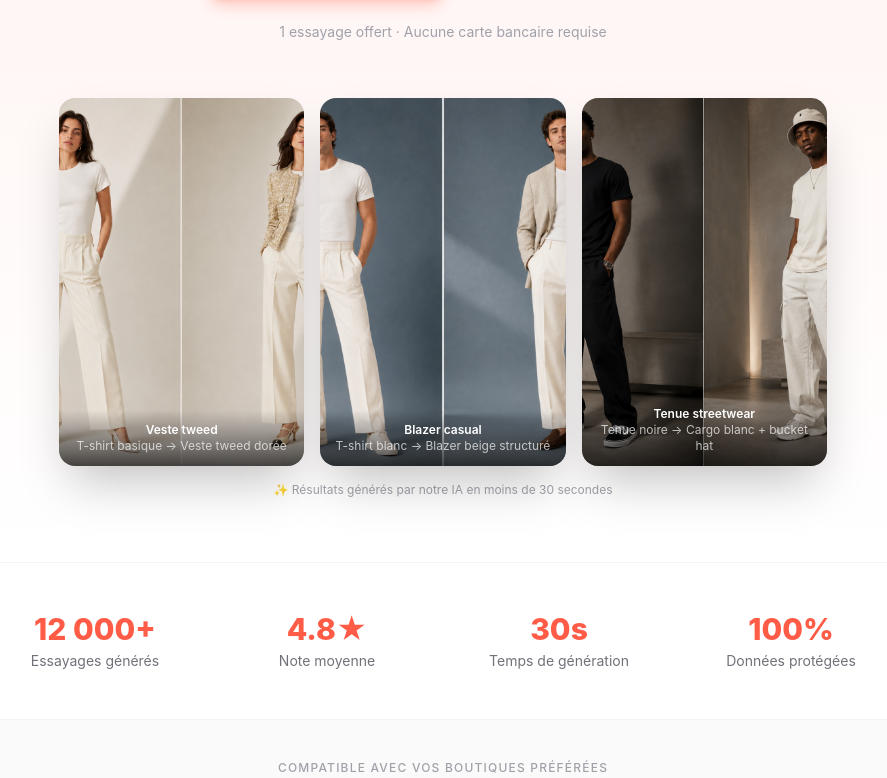
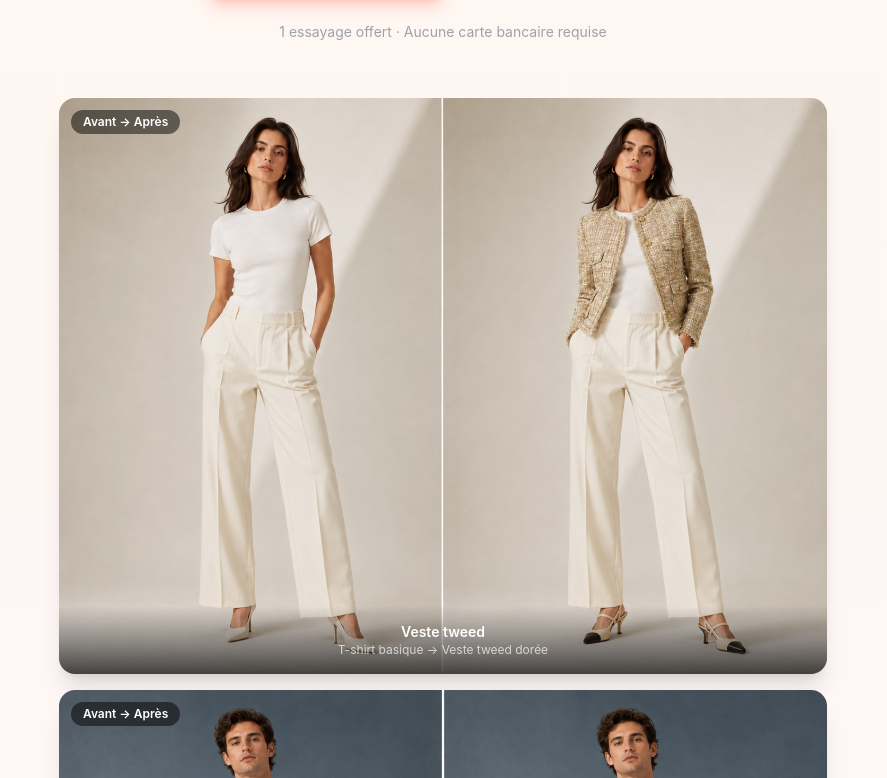
Before and after one commit to julesh66250/tryfit-ai, a Next.js app: page / in a window 1280 px wide. Shown: the part 522-1300 px from the top of the page, without its empty margins (197-1084 px from the left). Built offline with nearby package versions, Linux system fonts and the light colour scheme.

Commit message:
fix: images paysage avant/apres, 12 avis + afficher plus

```diff
--- a/app/page.tsx
+++ b/app/page.tsx
@@ -42,6 +42,12 @@ const testimonials = [
   { name: 'Jade', location: 'Marseille', text: 'J\'achète beaucoup sur Shein et j\'avais toujours peur que ça rende pas bien sur moi. Maintenant je sais avant d\'acheter.', stars: 5, avatar: 'https://randomuser.me/api/portraits/women/12.jpg' },
   { name: 'Lucas', location: 'Nantes', text: 'Super pratique pour comparer plusieurs looks rapidement. Je l\'utilise avant chaque achat maintenant.', stars: 5, avatar: 'https://randomuser.me/api/portraits/men/75.jpg' },
   { name: 'Emma', location: 'Lille', text: 'L\'IA est vraiment précise. La robe que j\'ai essayée virtuellement ressemble exactement à ce que j\'ai reçu.', stars: 5, avatar: 'https://randomuser.me/api/portraits/women/90.jpg' },
+  { name: 'Chloé', location: 'Toulouse', text: 'J\'ai testé une robe de soirée avant de la louer. La qualité du rendu m\'a bluffée, on voyait même les reflets du tissu.', stars: 5, avatar: 'https://randomuser.me/api/portraits/women/55.jpg' },
+  { name: 'Raphaël', location: 'Strasbourg', text: 'Je fais souvent des achats impulsifs que je regrette. Depuis TryFit AI j\'achète moins mais mieux.', stars: 5, avatar: 'https://randomuser.me/api/portraits/men/41.jpg' },
+  { name: 'Léonie', location: 'Rennes', text: 'Parfait pour tester les tenues de mariage ou d\'événement sans débourser avant d\'être sûre.', stars: 5, avatar: 'https://randomuser.me/api/portraits/women/33.jpg' },
+  { name: 'Antoine', location: 'Nice', text: 'J\'utilise ça pour mes achats sur ASOS. Fini les retours à la chaîne, j\'économise du temps et de l\'argent.', stars: 5, avatar: 'https://randomuser.me/api/portraits/men/60.jpg' },
+  { name: 'Zoé', location: 'Montpellier', text: 'Incroyable la précision. La veste que j\'avais essayée virtuellement était exactement comme en vrai une fois reçue.', stars: 5, avatar: 'https://randomuser.me/api/portraits/women/22.jpg' },
+  { name: 'Théo', location: 'Lyon', text: 'Je recommande à tous mes potes. On s\'amuse à tester des styles fous et du coup on achète vraiment ce qu\'on aime.', stars: 5, avatar: 'https://randomuser.me/api/portraits/men/18.jpg' },
 ]
 
 const faqs = [
@@ -88,6 +94,9 @@ function FaqItem({ q, a }: { q: string; a: string }) {
 }
 
 export default function LandingPage() {
+  const [showAllReviews, setShowAllReviews] = useState(false)
+  const visibleTestimonials = showAllReviews ? testimonials : testimonials.slice(0, 6)
+
   return (
     <div className="min-h-screen bg-white text-zinc-900 overflow-hidden">
       {/* Header */}
@@ -145,18 +154,21 @@ export default function LandingPage() {
 
           <p className="text-zinc-400 text-sm">1 essayage offert · Aucune carte bancaire requise</p>
 
-          {/* Preview images — affichage pleine largeur */}
-          <div className="mt-14 grid grid-cols-3 gap-4 max-w-3xl mx-auto">
+          {/* Preview images — format paysage pour voir l'avant/après complet */}
+          <div className="mt-14 flex flex-col gap-4 max-w-3xl mx-auto">
             {examples.map((ex, i) => (
-              <div key={i} className="relative rounded-2xl overflow-hidden shadow-2xl bg-zinc-100 group" style={{ aspectRatio: '2/3' }}>
+              <div key={i} className="relative rounded-2xl overflow-hidden shadow-xl bg-zinc-100 group" style={{ aspectRatio: '4/3' }}>
                 <Image
                   src={ex.image}
                   alt={ex.label}
                   fill
-                  className="object-cover group-hover:scale-105 transition-transform duration-500"
+                  className="object-cover group-hover:scale-102 transition-transform duration-500"
                 />
-                <div className="absolute bottom-0 left-0 right-0 bg-gradient-to-t from-black/70 to-transparent p-3">
-                  <p className="text-white text-xs font-semibold">{ex.label}</p>
+                <div className="absolute top-3 left-3 bg-black/50 backdrop-blur-sm text-white text-xs font-semibold px-3 py-1 rounded-full">
+                  Avant → Après
+                </div>
+                <div className="absolute bottom-0 left-0 right-0 bg-gradient-to-t from-black/70 to-transparent p-4">
+                  <p className="text-white text-sm font-semibold">{ex.label}</p>
                   <p className="text-white/70 text-xs">{ex.desc}</p>
                 </div>
               </div>
@@ -246,8 +258,8 @@ export default function LandingPage() {
           <h2 className="text-3xl font-bold text-center mb-4 text-zinc-900">Ils adorent TryFit AI</h2>
           <p className="text-zinc-500 text-center mb-14">Plus de 12 000 utilisateurs nous font confiance</p>
           <div className="grid md:grid-cols-3 gap-5">
-            {testimonials.map((t) => (
-              <div key={t.name} className="card p-5">
+            {visibleTestimonials.map((t) => (
+              <div key={t.name + t.location} className="card p-5">
                 <div className="flex items-center gap-1 mb-3">
                   {Array.from({ length: t.stars }).map((_, i) => (
                     <Star key={i} className="w-4 h-4 fill-brand-500 text-brand-500" />
@@ -268,6 +280,17 @@ export default function LandingPage() {
               </div>
             ))}
           </div>
+
+          {!showAllReviews && (
+            <div className="text-center mt-8">
+              <button
+                onClick={() => setShowAllReviews(true)}
+                className="btn-secondary inline-flex items-center gap-2"
+              >
+                Afficher plus d&apos;avis <ChevronDown className="w-4 h-4" />
+              </button>
+            </div>
+          )}
         </div>
       </section>
 
```
